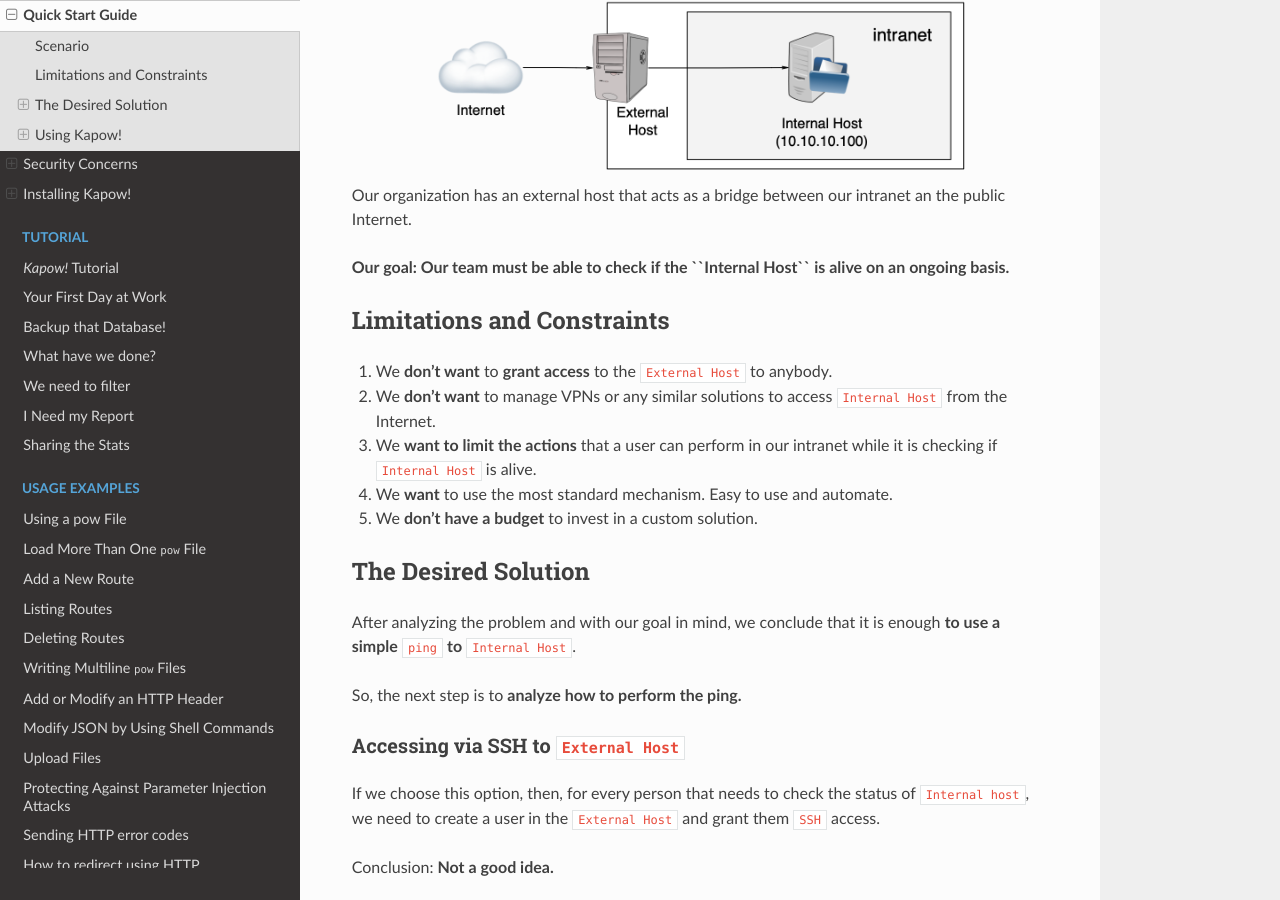
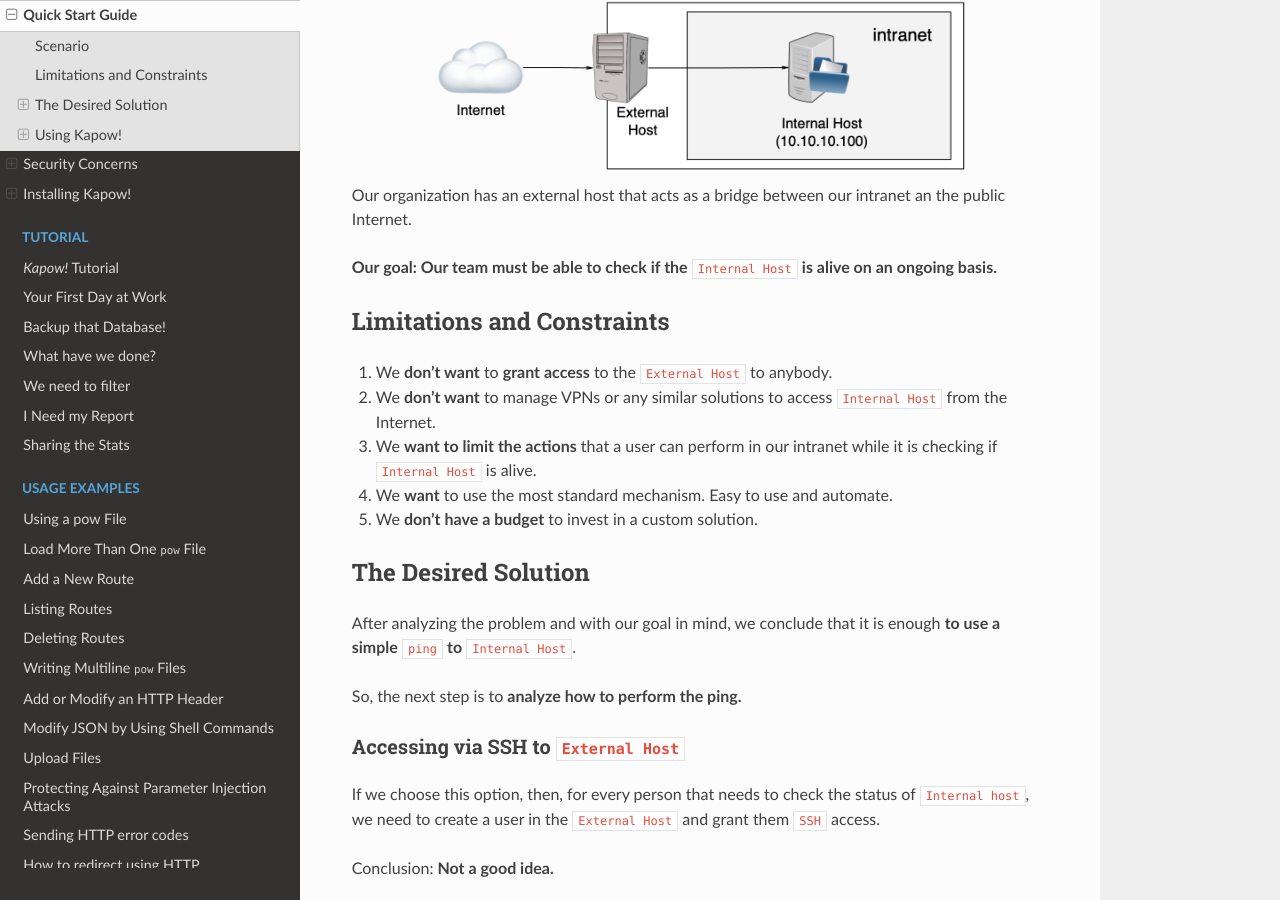
Before and after one commit to BBVA/kapow, a Sphinx documentation site: the page built from docs/source/the_project/quickstart.rst, in a window 1280 px wide and 900 px high, scrolled down 346 px. Built offline with Sphinx 7.4.7 and the Read the Docs theme 2.0.0, drawn with Linux system fonts in a browser that asks for light colours.

Commit message:
doc: misc fixes

```diff
--- a/docs/source/the_project/quickstart.rst
+++ b/docs/source/the_project/quickstart.rst
@@ -19,7 +19,8 @@ this:
 Our organization has an external host that acts as a bridge between our intranet
 an the public Internet.
 
-**Our goal: Our team must be able to check if the ``Internal Host`` is alive on an ongoing basis.**
+**Our goal: Our team must be able to check if the** ``Internal Host``
+**is alive on an ongoing basis.**
 
 
 Limitations and Constraints
@@ -45,7 +46,7 @@ So, the next step is to **analyze how to perform the ping.**
 
 
 Accessing via SSH to ``External Host``
-++++++++++++++++++++++++++++++++++++++++++
+++++++++++++++++++++++++++++++++++++++
 
 If we choose this option, then, for every person that needs to check the status
 of ``Internal host``, we need to create a user in the ``External Host`` and
```
